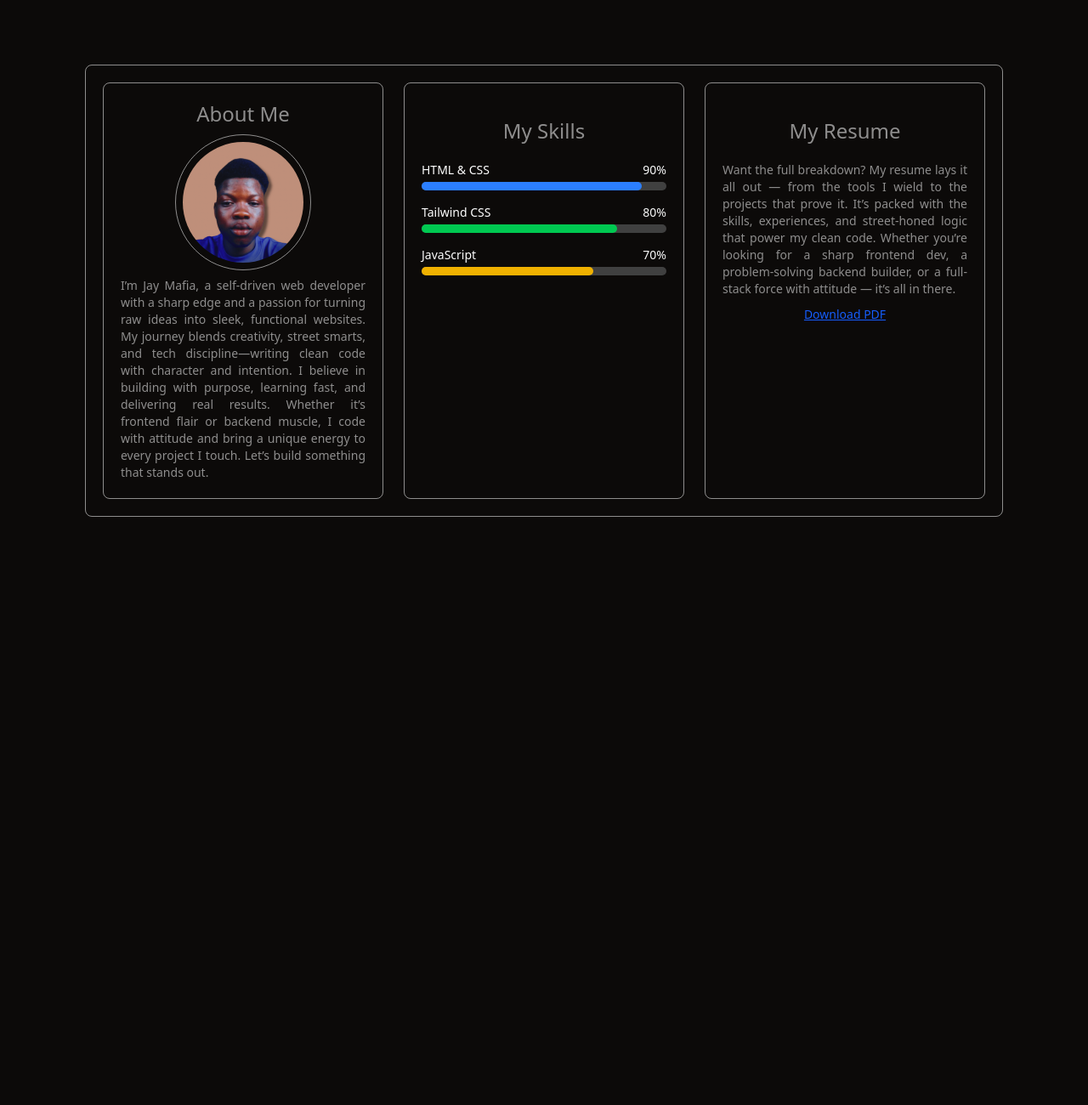
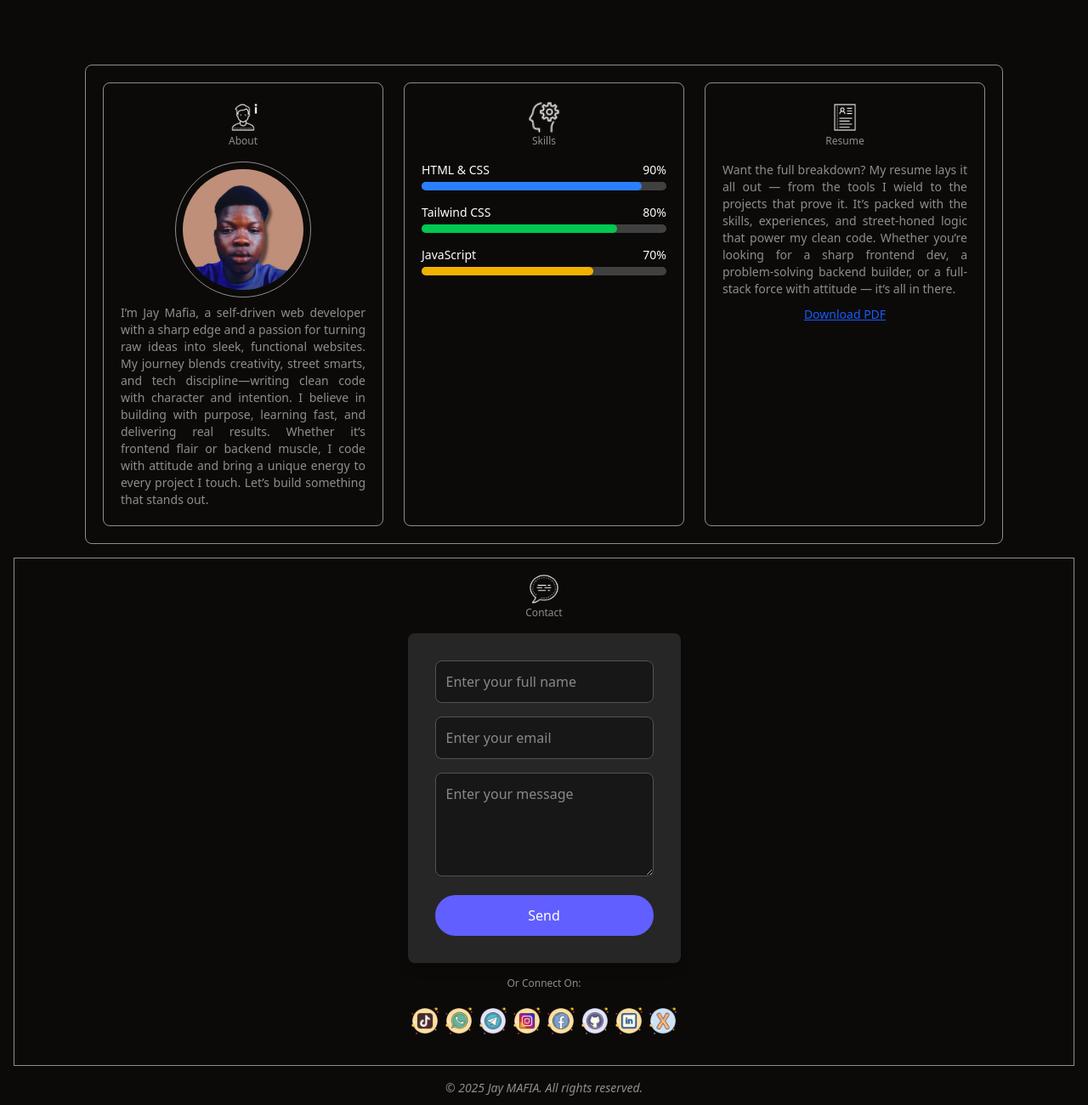
Before and after one commit to callmejaymafia/web-portfolio, a plain HTML site: page index.html in a window 1280 px wide. Shown: the part 600-1900 px from the top of the page at 85% size. Before the commit the page ends 1208 px from the top, so only its background shows below. Drawn offline with Linux system fonts and the light colour scheme.

Commit message:
adding contact options

```diff
--- a/index.html
+++ b/index.html
@@ -7,7 +7,7 @@
     <link rel="icon" href="images/alien-icon.png" type="image/png" />
     <title>Jay MAFIA - Code with Attitude</title>
   </head>
-  <body class="bg-stone-950 text-neutral-50/55">
+  <body class="bg-stone-950 text-neutral-50/55 font-poppins">
     <header>
       <img
         src="images/jay-mafia-logo.png"
@@ -26,7 +26,7 @@
               />
               <span
                 class="text-xs text-neutral-50/55 mx-auto justify-center flex"
-                >About Me</span
+                >About</span
               ></a
             >
           </li>
@@ -39,7 +39,7 @@
                 class="h-10 mx-auto justify-center flex"
               /><span
                 class="text-xs text-neutral-50/55 mx-auto justify-center flex"
-                >My Skills</span
+                >Skills</span
               ></a
             >
           </li>
@@ -52,7 +52,7 @@
                 class="h-10 mx-auto justify-center flex"
               /><span
                 class="text-xs text-neutral-50/55 mx-auto justify-center flex"
-                >My Resume</span
+                >Resume</span
               ></a
             >
           </li>
@@ -65,7 +65,7 @@
                 class="h-10 mx-auto justify-center flex"
               /><span
                 class="text-xs text-neutral-50/55 mx-auto justify-center flex"
-                >My Projects</span
+                >Projects</span
               ></a
             >
           </li>
@@ -78,7 +78,7 @@
                 class="h-10 mx-auto justify-center flex"
               /><span
                 class="text-xs text-neutral-50/55 mx-auto justify-center flex"
-                >Contact Me</span
+                >Contact</span
               ></a
             >
           </li>
@@ -101,7 +101,15 @@
           class="grid grid-cols-1 md:grid-cols-3 gap-6 rounded-lg p-5 border-1 text-2xl text-center"
         >
           <div id="about" class="border-1 rounded-lg p-5">
-            <h1>About Me</h1>
+            <img
+              src="images/about-me.png"
+              alt="about"
+              class="h-10 mx-auto justify-center flex"
+            />
+            <span
+              class="text-xs text-neutral-50/55 mx-auto justify-center flex mb-4"
+              >About</span
+            >
             <img
               src="images/my-profile-pics.png"
               alt="jay profile pics"
@@ -120,7 +128,15 @@
           </div>
 
           <div id="skills" class="border-1 rounded-lg p-5">
-            <h1 class="m-5">My Skills</h1>
+            <img
+              src="images/skills.png"
+              alt="skills"
+              class="h-10 mx-auto justify-center flex"
+            />
+            <span
+              class="text-xs text-neutral-50/55 mx-auto justify-center flex mb-4"
+              >Skills</span
+            >
 
             <div class="mb-4">
               <div class="flex justify-between mb-1">
@@ -166,7 +182,15 @@
           </div>
 
           <div id="resume" class="border-1 rounded-lg p-5">
-            <h1 class="m-5">My Resume</h1>
+            <img
+              src="images/my-resume.png"
+              alt="resume"
+              class="h-10 mx-auto justify-center flex"
+            />
+            <span
+              class="text-xs text-neutral-50/55 mx-auto justify-center flex mb-4"
+              >Resume</span
+            >
             <p class="text-justify text-sm">
               Want the full breakdown? My resume lays it all out — from the
               tools I wield to the projects that prove it. It’s packed with the
@@ -185,7 +209,140 @@
           </div>
         </div>
       </section>
+
+
+
+        <div class="grid grid-cols-1 md:grid-cols-4 gap-6">
+          <div class="h-4 w-full absolute"></div>
+        </div>
+      </section>
+
+      <section
+        id="contact"
+        class="m-4 relative inset-0 flex flex-col items-center justify-center text-center border-1 p-4"
+      >
+        <img
+          src="images/contact.png"
+          alt="contact"
+          class="h-10 mx-auto justify-center flex"
+        />
+        <span
+          class="text-xs text-neutral-50/55 mx-auto justify-center flex mb-4"
+          >Contact</span
+        >
+        <div class="max-w-md mx-auto bg-neutral-800 p-8 rounded-lg shadow-lg">
+          <form action="" class="space-y-4">
+            <div>
+              <input
+                type="text"
+                id="name"
+                placeholder="Enter your full name"
+                class="w-full border border-neutral-600 rounded-lg p-3 bg-neutral-900 text-neutral-50 focus:outline-none focus:ring-2 focus:ring-indigo-500"
+              />
+            </div>
+
+            <div>
+              <input
+                type="email"
+                id="email"
+                placeholder="Enter your email"
+                class="w-full border border-neutral-600 rounded-lg p-3 bg-neutral-900 text-neutral-50 focus:outline-none focus:ring-2 focus:ring-indigo-500"
+              />
+            </div>
+
+            <div>
+              <textarea
+                id="message"
+                placeholder="Enter your message"
+                rows="4"
+                class="w-full border border-neutral-600 rounded-lg p-3 bg-neutral-900 text-neutral-50 focus:outline-none focus:ring-2 focus:ring-indigo-500"
+              ></textarea>
+            </div>
+
+            <div>
+              <button
+                type="submit"
+                class="w-full bg-indigo-500 text-white font-medium py-3 cursor-pointer rounded-full hover:bg-indigo-600 transition duration-300"
+              >
+                Send
+              </button>
+            </div>
+          </form>
+        </div>
+        <span class="text-xs mt-4 mx-auto flex justify-center"
+          >Or Connect On:</span
+        >
+        <div class="flex text-white font-bold text-lg justify-center m-4">
+          <a href="https://tiktok.com/@callmejaymafia" target="_blank"
+            ><img
+              src="social-icons/tiktok-icon.png"
+              alt="tiktok-icon"
+              class="h-10 mx-auto justify-center flex"
+            />
+          </a>
+
+          <a href="https://wa.me/+2347043335373" target="_blank"
+            ><img
+              src="social-icons/whatsapp-icon.png"
+              alt="whatsapp-icon"
+              class="h-10 mx-auto justify-center flex"
+            />
+          </a>
+
+          <a href="https://t.me/callmejaymafia" target="_blank"
+            ><img
+              src="social-icons/telegram-icon.png"
+              alt="telegram-icon"
+              class="h-10 mx-auto justify-center flex"
+            />
+          </a>
+
+          <a href="https://instagram.com/callmejaymafia" target="_blank"
+            ><img
+              src="social-icons/instagram-icon.png"
+              alt="instagram-icon"
+              class="h-10 mx-auto justify-center flex"
+            />
+          </a>
+
+          <a href="https://facebook.com/callmejaymafia" target="_blank"
+            ><img
+              src="social-icons/facebook-icon.png"
+              alt="facebook-icon"
+              class="h-10 mx-auto justify-center flex"
+            />
+          </a>
+
+          <a href="https://github.com/callmejaymafia" target="_blank"
+            ><img
+              src="social-icons/github-icon.png"
+              alt="github-icon"
+              class="h-10 mx-auto justify-center flex"
+            />
+          </a>
+
+          <a href="https://www.linkedin.com/in/callmejaymafia/" target="_blank"
+            ><img
+              src="social-icons/linkedin-icon.png"
+              alt="linkedin-icon"
+              class="h-10 mx-auto justify-center flex"
+            />
+          </a>
+
+          <a href="https://x.com/callmejaymafia" target="_blank"
+            ><img
+              src="social-icons/x-icon.png"
+              alt="x-icon"
+              class="h-10 mx-auto justify-center flex"
+            />
+          </a>
+        </div>
+      </section>
     </main>
+
+    <footer class="m-4 text-center text-sm italic">
+      <p>&copy; 2025 Jay MAFIA. All rights reserved.</p>
+    </footer>
 
     <script src="script.js"></script>
   </body>
--- /dev/null
+++ b/tailwind.config.js
@@ -0,0 +1,10 @@
+module.exports = {
+  theme: {
+    extend: {
+      fontFamily: {
+        sans: ["Poppins", "sans-serif"], // Set Poppins as the default sans-serif font
+      },
+    },
+  },
+  plugins: [],
+};
```
Also changed, not shown: src/output.css.
